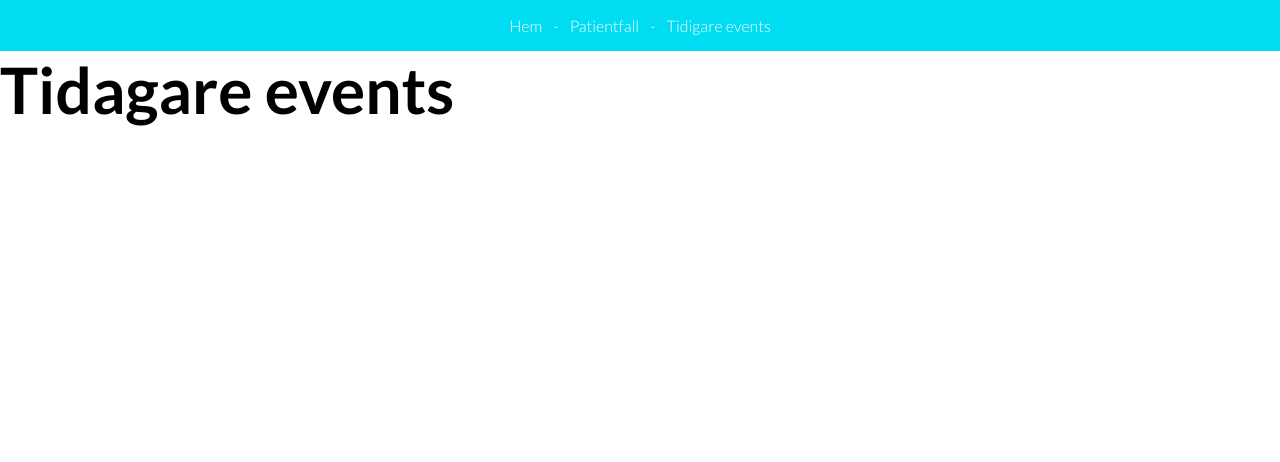
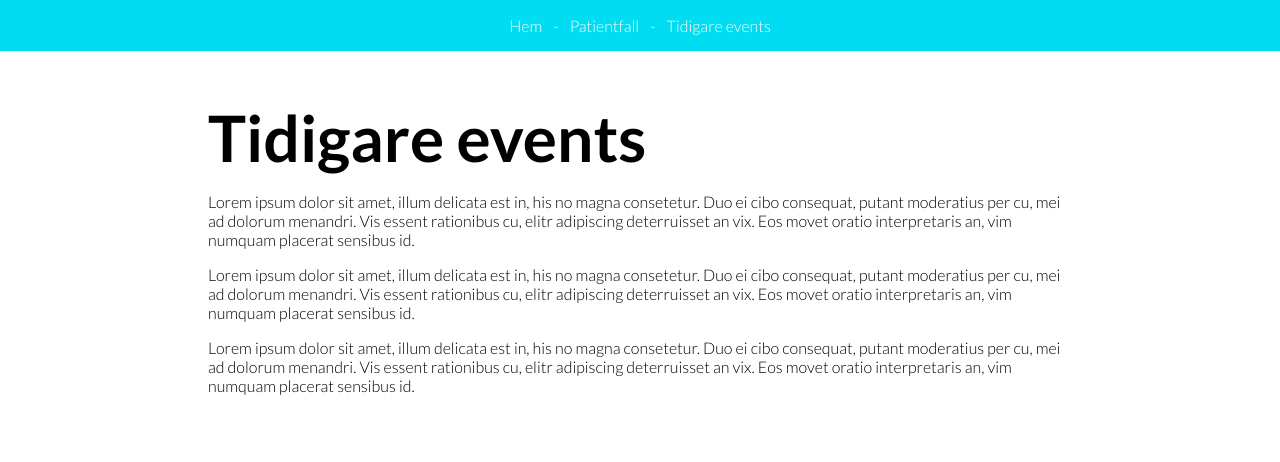
Before and after one commit to anulaibar/haem-academy, a website: page public/tidigare-events/index.html in a window 1280 px wide. Drawn offline with Linux system fonts and the light colour scheme.

Commit message:
Added placeholder text and padding to pages

```diff
--- a/public/css/index.css
+++ b/public/css/index.css
@@ -145,6 +145,9 @@
     box-shadow: 0 2px 5px 0 rgba(0,0,0,0.16),0 2px 10px 0 rgba(0,0,0,0.12);
     padding: 1em;
 }
+.page {
+    padding: 3em 13em;
+}
 footer {
     display: flex;
     justify-content: space-between;
--- a/public/tidigare-events/index.html
+++ b/public/tidigare-events/index.html
@@ -10,6 +10,17 @@
         <header>
             <a href="/">Hem</a> - <a href="/patientfall">Patientfall</a> - <a href="/tidigare-events">Tidigare events</a>
         </header>
-        <h1>Tidagare events</h1>
+        <div class="page">
+            <h1>Tidigare events</h1>
+            <p>
+                Lorem ipsum dolor sit amet, illum delicata est in, his no magna consetetur. Duo ei cibo consequat, putant moderatius per cu, mei ad dolorum menandri. Vis essent rationibus cu, elitr adipiscing deterruisset an vix. Eos movet oratio interpretaris an, vim numquam placerat sensibus id.
+            </p>
+            <p>
+                Lorem ipsum dolor sit amet, illum delicata est in, his no magna consetetur. Duo ei cibo consequat, putant moderatius per cu, mei ad dolorum menandri. Vis essent rationibus cu, elitr adipiscing deterruisset an vix. Eos movet oratio interpretaris an, vim numquam placerat sensibus id.
+            </p>
+            <p>
+                Lorem ipsum dolor sit amet, illum delicata est in, his no magna consetetur. Duo ei cibo consequat, putant moderatius per cu, mei ad dolorum menandri. Vis essent rationibus cu, elitr adipiscing deterruisset an vix. Eos movet oratio interpretaris an, vim numquam placerat sensibus id.
+            </p>
+        </div>
     </body>
 </html>
```
Also changed, not shown: public/patientfall/index.html (+12 -1 lines).
